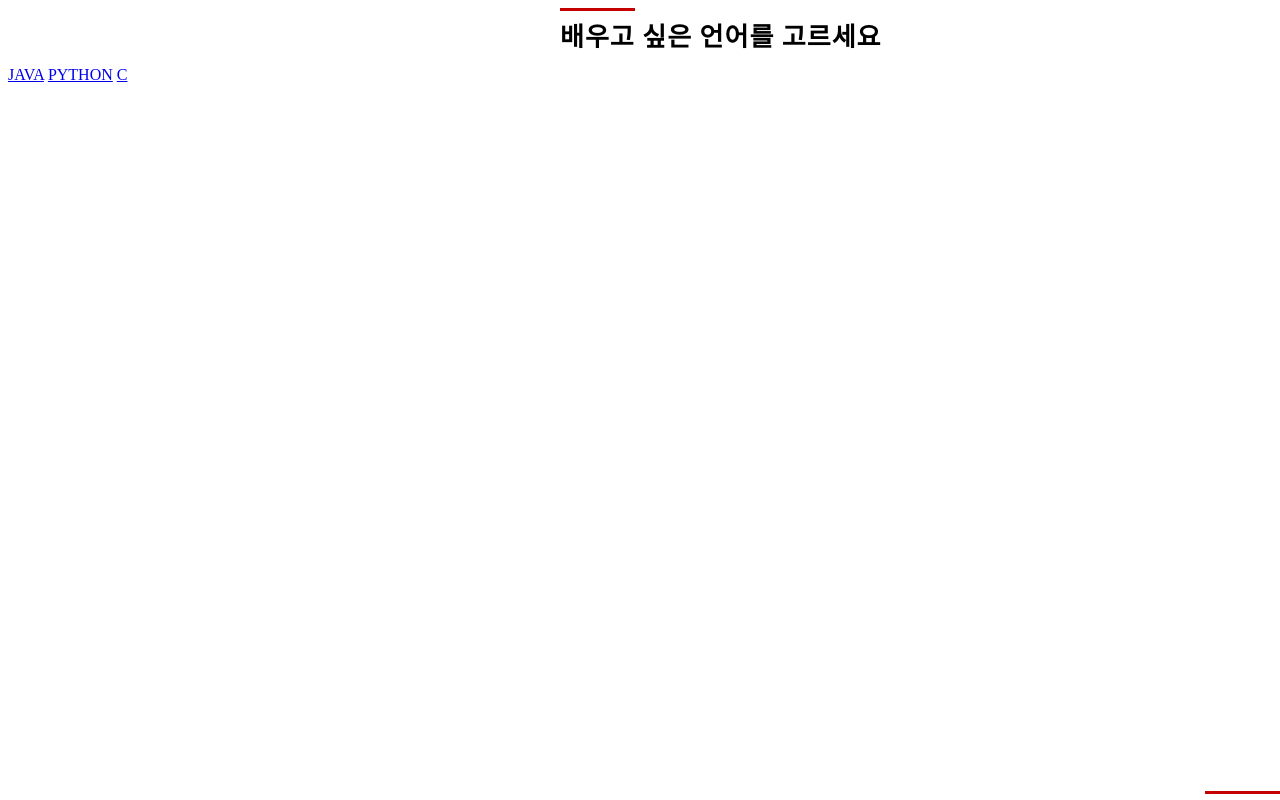
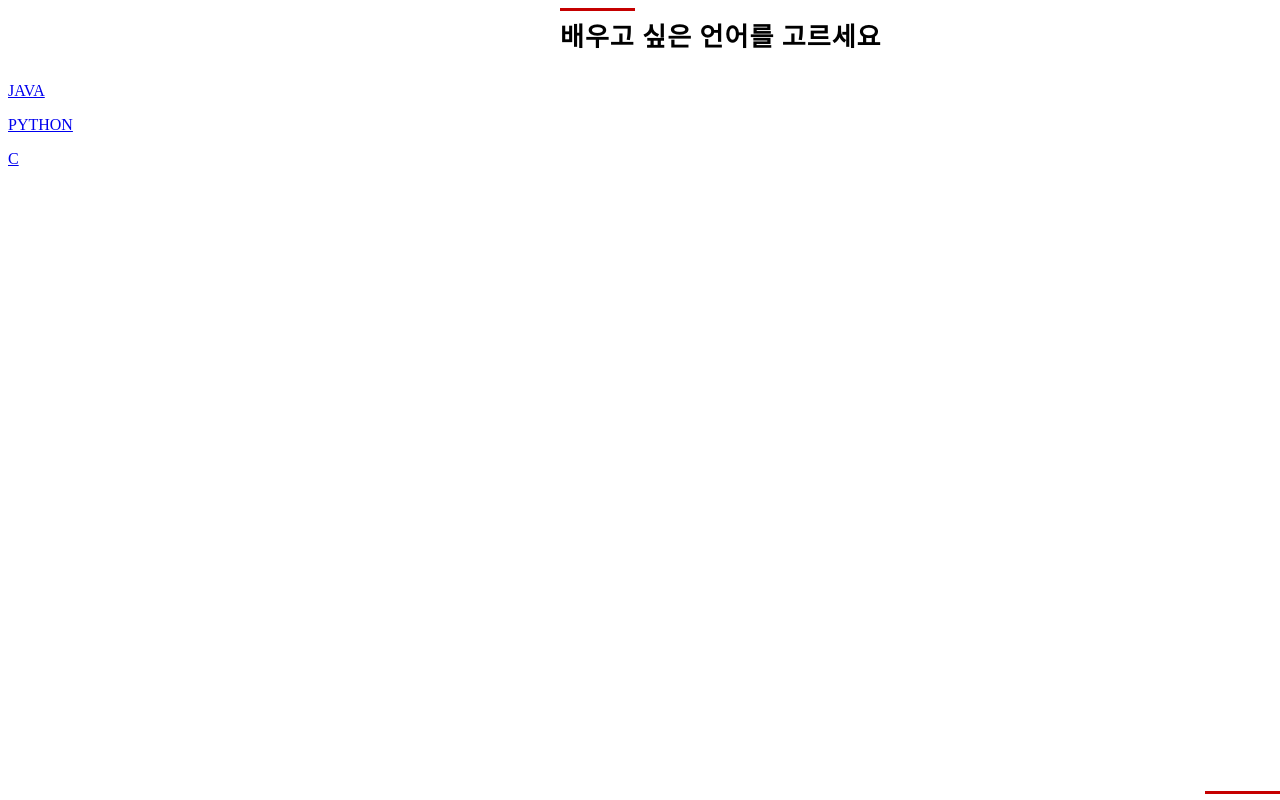
Before and after one commit to bravebutdumb/HAJA-projt, a plain HTML site: page HAJA.html in a window 1280 px wide. Drawn offline with Linux system fonts and the light colour scheme.

Commit message:
Update HAJA.html

```diff
--- a/HAJA.html
+++ b/HAJA.html
@@ -29,9 +29,9 @@
     margin-bottom: 0.25em;
 }
 </style>
-<a href="xxx">JAVA</a> <!--여기 xxx에다가 링크 넣으면 됨-->
-<a href="xxx">PYTHON</a>
-<a href="xxx">C</a>
+<p><a href="xxx">JAVA</a></p> <!--여기 xxx에다가 링크 넣으면 됨-->
+<p><a href="xxx">PYTHON</a></p>
+<p></p><a href="xxx">C</a></p>
 </div>
 </body>
 </html>
```
